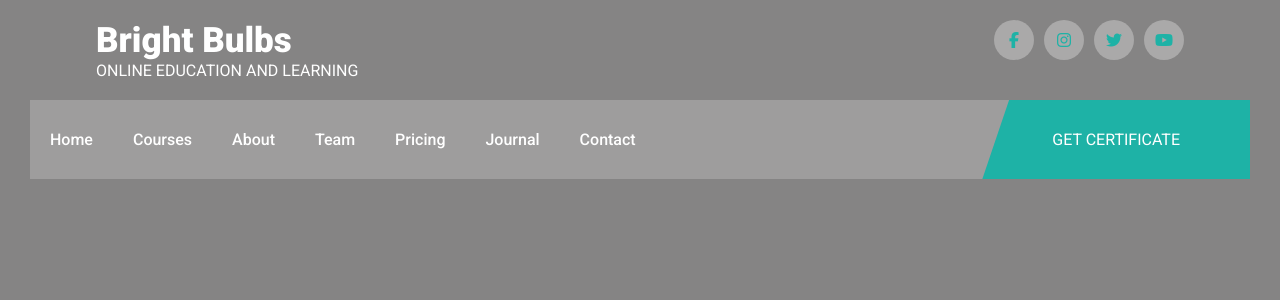
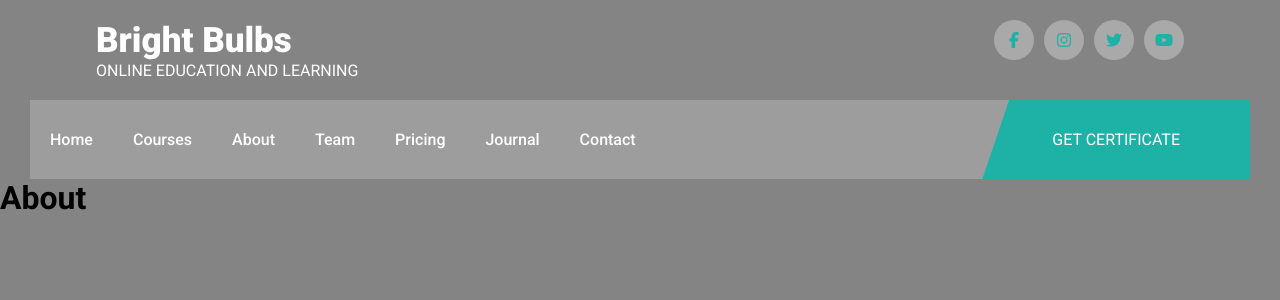
Before and after one commit to Nas1010/bright-bulbs, a React (Create React App) app: page /about in a window 1280 px wide. Shown: the top 300 px of the page. Built offline with nearby package versions, Linux system fonts and the light colour scheme.

Commit message:
create about route in App.jsx

```diff
--- a/src/App.js
+++ b/src/App.js
@@ -3,13 +3,15 @@
 import { BrowserRouter as Router, Routes, Route } from 'react-router-dom'
 import './App.css'
 import Home from './components/home/Home.jsx'
+import About from './components/about/About.jsx'
 
 const App = () => {
   return (
     <Router>
       <Header />
       <Routes>
-        <Route path="/" element={<Home/>} />
+        <Route path="/" element={<Home />} />
+        <Route path="/about" element={<About/>} />
       </Routes>
     </Router>
   )
--- /dev/null
+++ b/src/components/about/About.jsx
@@ -0,0 +1,12 @@
+import React from 'react'
+
+const About = () => {
+    return (
+      <>
+        <h1>About</h1>
+      </>
+
+  )
+}
+
+export default About
```
Also changed, not shown: src/components/about/AWrapper.jsx (added), src/components/about/AboutCard.jsx (added), src/components/about/about.css (added).
